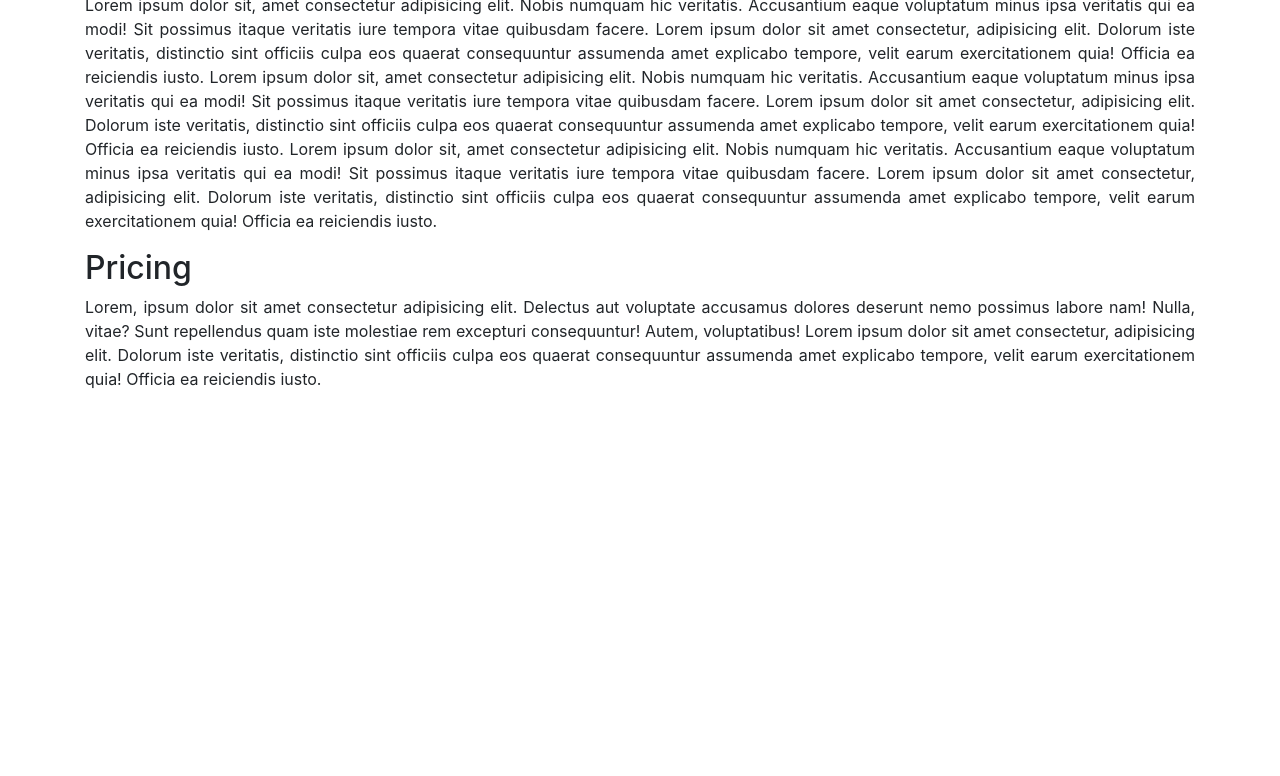
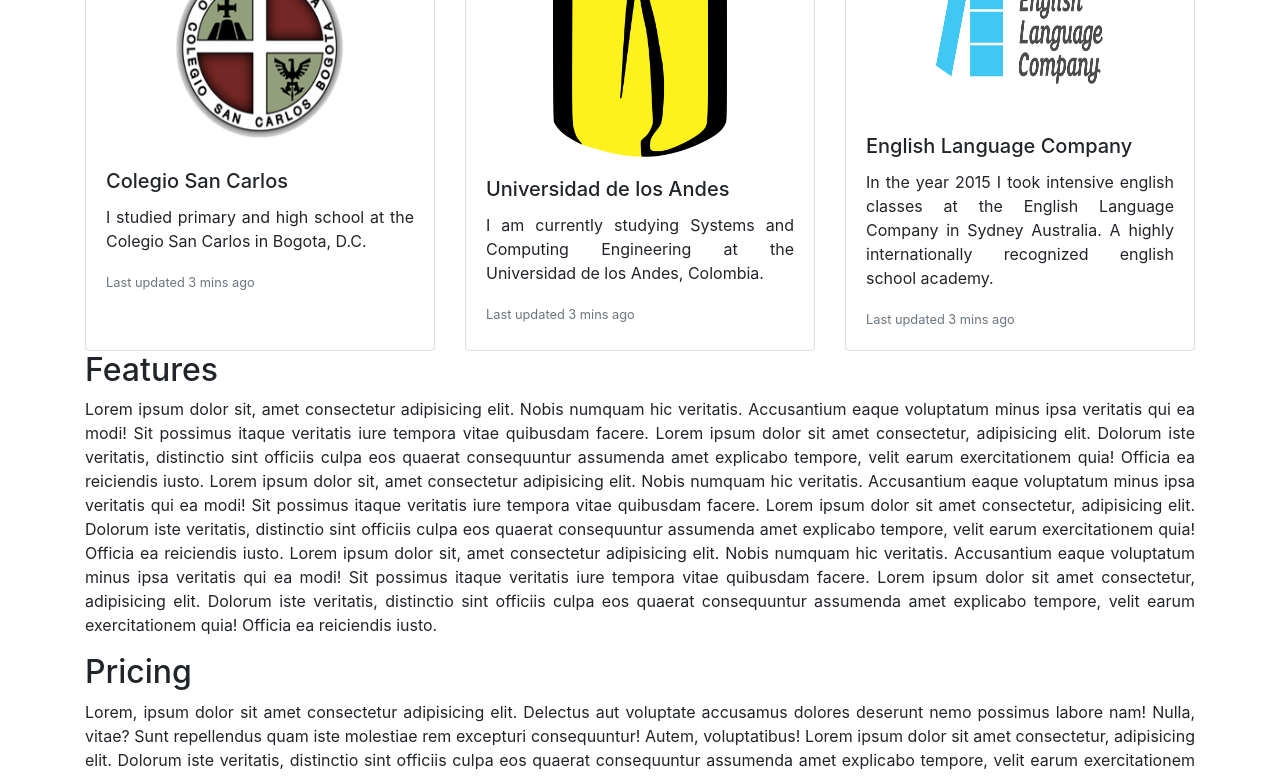
Before and after one commit to juanesmendez/project1-progr-web, a website: page index.html in a window 1280 px wide. Shown: the part 452-1228 px from the top of the page. Before the commit the page ends 859 px from the top, so only its background shows below. Drawn offline with nearby package versions, Linux system fonts and the light colour scheme.

Commit message:
Se añadió card deck con mis estudios.

```diff
--- a/index.html
+++ b/index.html
@@ -9,9 +9,10 @@
   <!-- Bootstrap CSS -->
   <link rel="stylesheet" href="https://stackpath.bootstrapcdn.com/bootstrap/4.3.1/css/bootstrap.min.css"
     integrity="sha384-ggOyR0iXCbMQv3Xipma34MD+dH/1fQ784/j6cY/iJTQUOhcWr7x9JvoRxT2MZw1T" crossorigin="anonymous">
-
+  <link rel="stylesheet" href="./styles/style.css">
   <title>Hello, world!</title>
 </head>
+
 <body>
   <div class="container">
     <nav id="navbar" class="navbar fixed-top navbar-expand-lg navbar-dark bg-dark">
@@ -37,7 +38,8 @@
     <div class="container-float mt-5">
       <div data-spy="scroll" data-target="#navbar" data-offset="0">
         <h2 id="home" class="pt-5">Home</h2>
-        <p class="text-justify">Lorem ipsum dolor sit amet consectetur adipisicing elit. Quidem libero omnis officia, esse quisquam, nisi
+        <p class="text-justify">Lorem ipsum dolor sit amet consectetur adipisicing elit. Quidem libero omnis officia,
+          esse quisquam, nisi
           quas
           voluptatibus accusamus quo eligendi vero itaque a. Natus, dolorum eaque nisi est possimus modi!
           Lorem ipsum dolor sit amet consectetur, adipisicing elit. Dolorum iste veritatis, distinctio sint officiis
@@ -48,15 +50,44 @@
           facere.
           Lorem ipsum dolor sit amet consectetur, adipisicing elit. Dolorum iste veritatis, distinctio sint officiis
           culpa eos quaerat consequuntur assumenda amet explicabo tempore, velit earum exercitationem quia! Officia ea
-          reiciendis iusto.Lorem ipsum dolor sit, amet consectetur adipisicing elit. Nobis numquam hic veritatis. Accusantium eaque
+          reiciendis iusto.Lorem ipsum dolor sit, amet consectetur adipisicing elit. Nobis numquam hic veritatis.
+          Accusantium eaque
           voluptatum minus ipsa veritatis qui ea modi! Sit possimus itaque veritatis iure tempora vitae quibusdam
           facere.
           Lorem ipsum dolor sit amet consectetur, adipisicing elit. Dolorum iste veritatis, distinctio sint officiis
           culpa eos quaerat consequuntur assumenda amet explicabo tempore, velit earum exercitationem quia! Officia ea
           reiciendis iusto.
         </p>
+        <div class="card-deck">
+          <div class="card">
+            <img id="img-escudo-csc" src="./images/escudo3.png" class="card-img-top" alt="...">
+            <div class="card-body">
+              <h5 class="card-title">Colegio San Carlos</h5>
+              <p class="card-text text-justify">I studied primary and high school at the Colegio San Carlos in Bogota, D.C.</p>
+              <p class="card-text"><small class="text-muted">Last updated 3 mins ago</small></p>
+            </div>
+          </div>
+          <div class="card">
+            <img id="img-uniandes" src="./images/uniandes.png" class="card-img-top mt-2" alt="...">
+            <div class="card-body">
+              <h5 class="card-title">Universidad de los Andes</h5>
+              <p class="card-text text-justify">I am currently studying Systems and Computing Engineering at the
+                Universidad de los Andes, Colombia.</p>
+              <p class="card-text"><small class="text-muted">Last updated 3 mins ago</small></p>
+            </div>
+          </div>
+          <div class="card">
+            <img id="img-elc" src="./images/elc.gif" class="card-img-top" alt="...">
+            <div class="card-body">
+              <h5 class="card-title">English Language Company</h5>
+              <p class="card-text text-justify">In the year 2015 I took intensive english classes at the English Language Company in Sydney Australia. A highly internationally recognized english school academy. </p>
+              <p class="card-text"><small class="text-muted">Last updated 3 mins ago</small></p>
+            </div>
+          </div>
+        </div>
         <h2 id="features">Features</h2>
-        <p class="text-justify">Lorem ipsum dolor sit, amet consectetur adipisicing elit. Nobis numquam hic veritatis. Accusantium eaque
+        <p class="text-justify">Lorem ipsum dolor sit, amet consectetur adipisicing elit. Nobis numquam hic veritatis.
+          Accusantium eaque
           voluptatum minus ipsa veritatis qui ea modi! Sit possimus itaque veritatis iure tempora vitae quibusdam
           facere.
           Lorem ipsum dolor sit amet consectetur, adipisicing elit. Dolorum iste veritatis, distinctio sint officiis
@@ -76,7 +107,8 @@
           reiciendis iusto.
         </p>
         <h2 id="pricing">Pricing</h2>
-        <p class="text-justify">Lorem, ipsum dolor sit amet consectetur adipisicing elit. Delectus aut voluptate accusamus dolores deserunt
+        <p class="text-justify">Lorem, ipsum dolor sit amet consectetur adipisicing elit. Delectus aut voluptate
+          accusamus dolores deserunt
           nemo possimus labore nam! Nulla, vitae? Sunt repellendus quam iste molestiae rem excepturi consequuntur!
           Autem, voluptatibus!
           Lorem ipsum dolor sit amet consectetur, adipisicing elit. Dolorum iste veritatis, distinctio sint officiis
--- a/styles/style.css
+++ b/styles/style.css
@@ -0,0 +1,20 @@
+#img-uniandes {
+    display: block;
+    max-width: 50%;
+    height: 50%;
+    margin: 0 auto;
+}
+
+#img-escudo-csc {
+    display: block;
+    max-width: 50%;
+    height: 50%;
+    margin: 0 auto;
+}
+
+#img-elc {
+    display: block;
+    max-width: 50%;
+    height: 50%;
+    margin: 0 auto;
+}
```
Also changed, not shown: images/elc.gif (added), images/escudo3.png (added), images/uniandes.png (added), server.js (line endings or trailing spaces).
